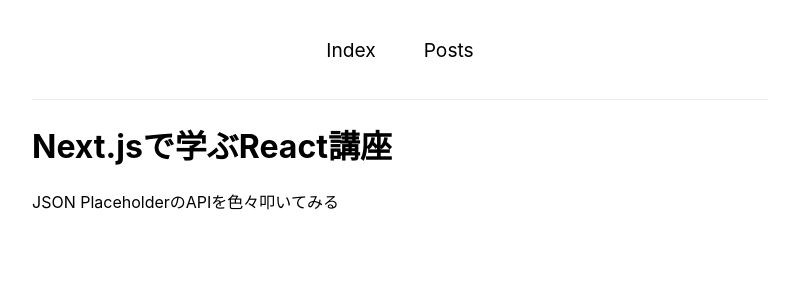
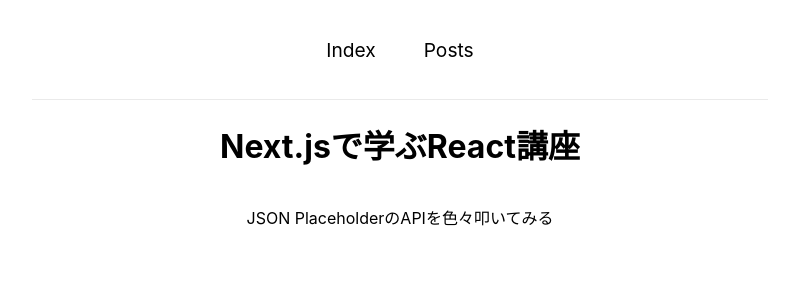
Before and after one commit to keido555/study-react, a Next.js app: page / in a window 1280 px wide. Shown: the top 300 px of the page, without its empty margins (240-1039 px from the left). Built offline with nearby package versions, Linux system fonts and the light colour scheme.

Commit message:
💄 横幅の統一

```diff
--- a/src/pages/posts/index.jsx
+++ b/src/pages/posts/index.jsx
@@ -5,7 +5,7 @@
 
 const Home = () => {
   return (
-    <div>
+    <div className={styles.container}>
       <Head>
         <title>Create Next App</title>
       </Head>
--- a/src/styles/Home.module.css
+++ b/src/styles/Home.module.css
@@ -4,4 +4,7 @@
   /* text-align: center; */
   margin: 0 auto;
   padding: 0 2rem;
+  display: flex;
+  flex-direction: column;
+  align-items: center;
 }
```
